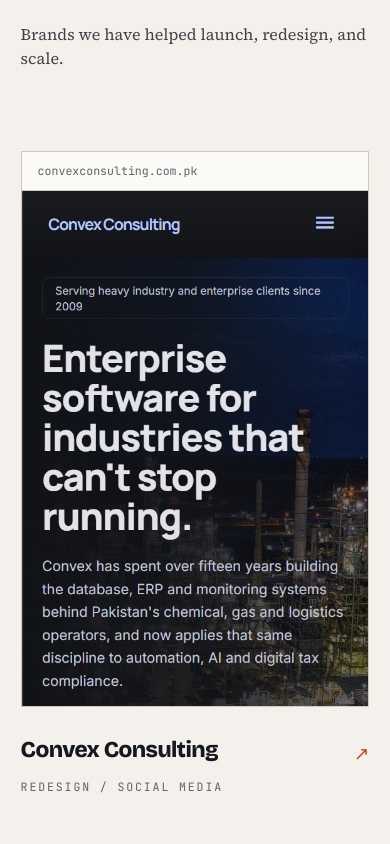
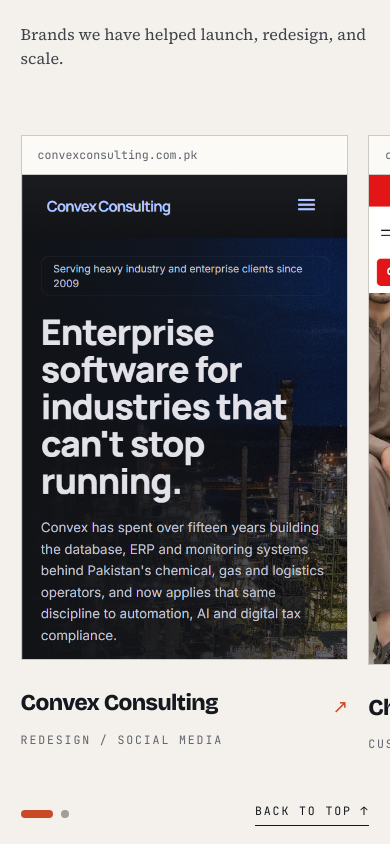
Before and after one commit to AbdulRehman222007/Zyrus-Digital, a Next.js app: page / in a window 390 px wide. Shown: the part 6380-7224 px from the top of the page. Built offline with nearby package versions, Linux system fonts and the light colour scheme; no server answers.

Commit message:
Enhance MoreWork component with scrolling and controls
Refactor MoreWork component to include scrolling functionality and improve layout. Added mobile controls for navigation and updated image handling.

```diff
--- a/app/components/MoreWork.tsx
+++ b/app/components/MoreWork.tsx
@@ -1,3 +1,6 @@
+"use client";
+
+import { useEffect, useRef, useState } from "react";
 import Image from "next/image";
 
 const projects = [
@@ -20,9 +23,56 @@ const projects = [
 ];
 
 export default function MoreWork() {
+  const trackRef = useRef<HTMLDivElement>(null);
+  const [active, setActive] = useState(0);
+
+  // Light up the dot for whichever card sits closest to the centre of the track.
+  useEffect(() => {
+    const track = trackRef.current;
+    if (!track) return;
+
+    const update = () => {
+      const center = track.scrollLeft + track.clientWidth / 2;
+      let closest = 0;
+      let best = Infinity;
+      Array.from(track.children).forEach((node, i) => {
+        const el = node as HTMLElement;
+        const d = Math.abs(el.offsetLeft + el.offsetWidth / 2 - center);
+        if (d < best) {
+          best = d;
+          closest = i;
+        }
+      });
+      setActive(closest);
+    };
+
+    update();
+    track.addEventListener("scroll", update, { passive: true });
+    window.addEventListener("resize", update);
+    return () => {
+      track.removeEventListener("scroll", update);
+      window.removeEventListener("resize", update);
+    };
+  }, []);
+
+  const goTo = (i: number) => {
+    const track = trackRef.current;
+    const el = track?.children[i] as HTMLElement | undefined;
+    if (!track || !el) return;
+    track.scrollTo({
+      left: el.offsetLeft - (track.clientWidth - el.offsetWidth) / 2,
+      behavior: "smooth",
+    });
+  };
+
+  const toTop = () => {
+    const reduce = window.matchMedia("(prefers-reduced-motion: reduce)").matches;
+    window.scrollTo({ top: 0, behavior: reduce ? "auto" : "smooth" });
+  };
+
   return (
-    <section className="bg-[var(--color-paper)] px-[var(--gutter)] py-[var(--section-y)] text-[var(--color-ink)]">
-      <div className="mx-auto max-w-[90rem]">
+    <section className="bg-[var(--color-paper)] py-[var(--section-y)] text-[var(--color-ink)]">
+      <div className="mx-auto max-w-[90rem] px-[var(--gutter)]">
         <div className="flex flex-col gap-8 md:flex-row md:items-end md:justify-between">
           <h2 className="[font-family:var(--font-display)] [font-size:var(--text-2xl)] [font-weight:var(--weight-display)] leading-[0.96] tracking-[var(--tracking-display-lg)]">
             Selected{" "}
@@ -34,16 +84,16 @@ export default function MoreWork() {
             Brands we have helped launch, redesign, and scale.
           </p>
         </div>
+      </div>
 
-        <div className="mt-20 grid gap-x-10 gap-y-20 md:grid-cols-2">
+      {/* Mobile: swipe carousel. Desktop: two-column grid. */}
+      <div
+        ref={trackRef}
+        className="mt-16 flex snap-x snap-mandatory gap-5 overflow-x-auto px-[var(--gutter)] pb-2 [scrollbar-width:none] [&::-webkit-scrollbar]:hidden md:mx-auto md:grid md:max-w-[90rem] md:grid-cols-2 md:gap-x-10 md:gap-y-20 md:overflow-visible md:snap-none"
+      >
         {projects.map((p) => (
-            <article key={p.name} className="group">
-              <a
-                href={p.url}
-                target="_blank"
-                rel="noopener noreferrer"
-                className="block"
-              >
+          <article key={p.name} className="group w-[84vw] shrink-0 snap-center md:w-auto">
+            <a href={p.url} target="_blank" rel="noopener noreferrer" className="block">
               <div className="relative overflow-hidden border border-[var(--color-rule)] bg-[var(--color-paper-raised)]">
                 <div className="border-b border-[var(--color-rule)] px-4 py-2.5 font-[family-name:var(--font-mono)] text-[length:var(--text-xs)] text-[var(--color-mute)]">
                   {p.domain}
@@ -54,7 +104,7 @@ export default function MoreWork() {
                   alt={`${p.name} homepage`}
                   width={1920}
                   height={1080}
-                    sizes="(min-width: 768px) 50vw, 100vw"
+                  sizes="(min-width: 768px) 50vw, 84vw"
                   className="hidden h-auto w-full transition-transform duration-700 group-hover:scale-[1.02] md:block"
                 />
                 <Image
@@ -62,14 +112,12 @@ export default function MoreWork() {
                   alt={`${p.name} homepage`}
                   width={1080}
                   height={1920}
-                    sizes="100vw"
+                  sizes="84vw"
                   className="block h-auto w-full md:hidden"
                 />
 
-                  <div className="absolute inset-0 flex items-center justify-center bg-[var(--color-inverse-bg)] opacity-0 transition-opacity duration-500 group-hover:opacity-90">
-                    <span className="font-semibold text-[var(--color-inverse-ink)]">
-                      View live site →
-                    </span>
+                <div className="absolute inset-0 hidden items-center justify-center bg-[var(--color-inverse-bg)] opacity-0 transition-opacity duration-500 group-hover:opacity-90 md:flex">
+                  <span className="font-semibold text-[var(--color-inverse-ink)]">View live site →</span>
                 </div>
               </div>
             </a>
@@ -93,6 +141,33 @@ export default function MoreWork() {
           </article>
         ))}
       </div>
+
+      {/* Mobile controls: progress dots and a way back to the top. */}
+      <div className="mt-10 flex items-center justify-between px-[var(--gutter)] md:hidden">
+        <div className="flex">
+          {projects.map((p, i) => (
+            <button
+              key={p.name}
+              type="button"
+              onClick={() => goTo(i)}
+              aria-label={`Show ${p.name}`}
+              className="flex items-center py-2 pr-2"
+            >
+              <span
+                className={`h-2 rounded-full transition-all duration-500 ${
+                  active === i ? "w-8 bg-[var(--color-accent)]" : "w-2 bg-[var(--color-rule-strong)]"
+                }`}
+              />
+            </button>
+          ))}
+        </div>
+        <button
+          type="button"
+          onClick={toTop}
+          className="border-b border-current pb-1 font-[family-name:var(--font-mono)] text-[length:var(--text-xs)] uppercase tracking-[var(--tracking-label)] transition-colors hover:text-[var(--color-accent)]"
+        >
+          Back to top ↑
+        </button>
       </div>
     </section>
   );
```
Lines whose indentation alone changed are shown as unchanged.
